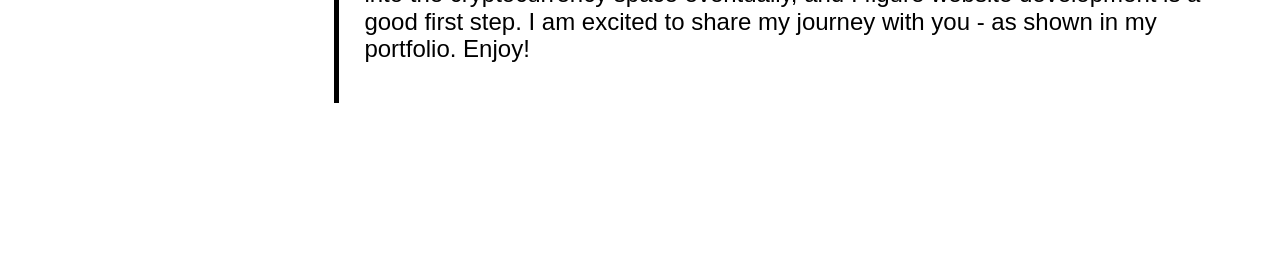
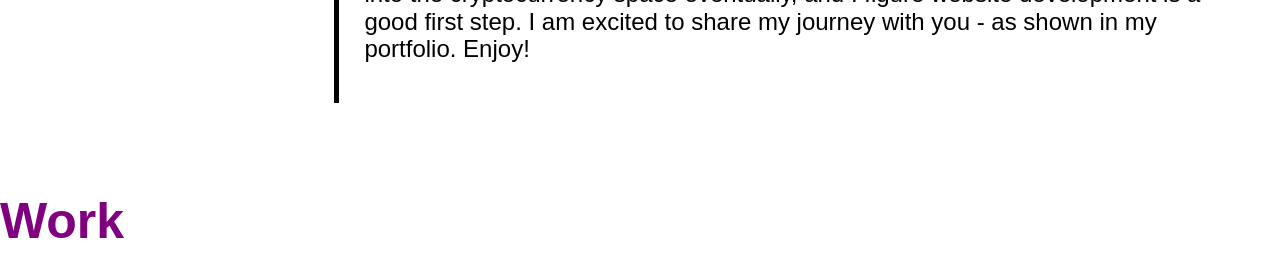
Before and after one commit to stewartjoseph24/wk2-portfolio-assignment, a plain HTML site: page index.html in a window 1280 px wide. Shown: the part 639-916 px from the top of the page. Before the commit the page ends 800 px from the top, so only its background shows below. Drawn offline with Linux system fonts and the light colour scheme; a web font is replaced by a local one.

Commit message:
added work section

```diff
--- a/index.html
+++ b/index.html
@@ -40,5 +40,8 @@
             Taking the KU online coding Bootcamp felt like a no-brainer. I want to make my way into the cryptocurrency space eventually, and I figure website development is a good first step. I am excited to share my journey with you - as shown in my portfolio. Enjoy!</p>
         </section>
     </section>
+    <section>
+        <h2>Work</h2>
+    </section>
 </body>
 </html>
```
